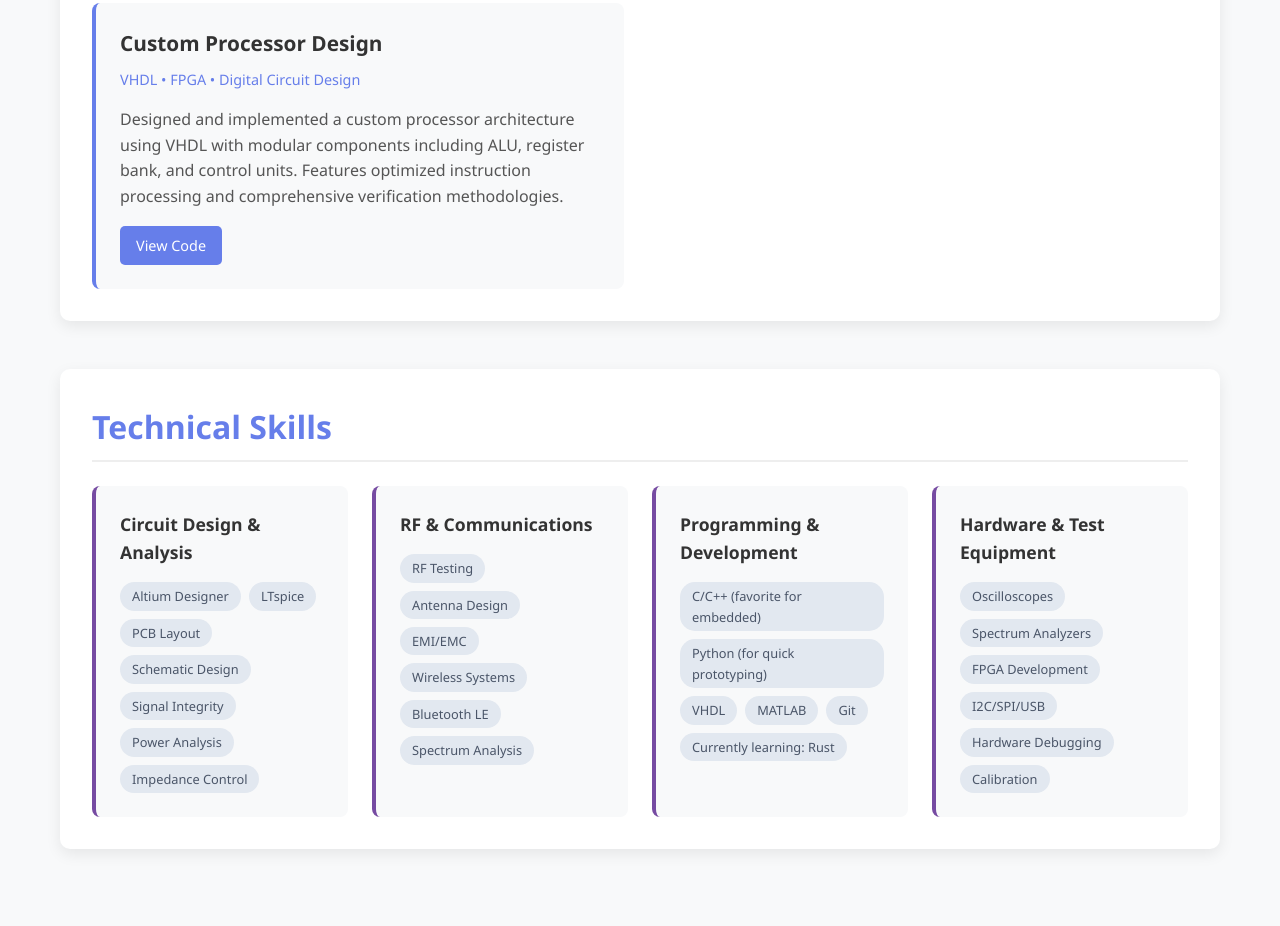
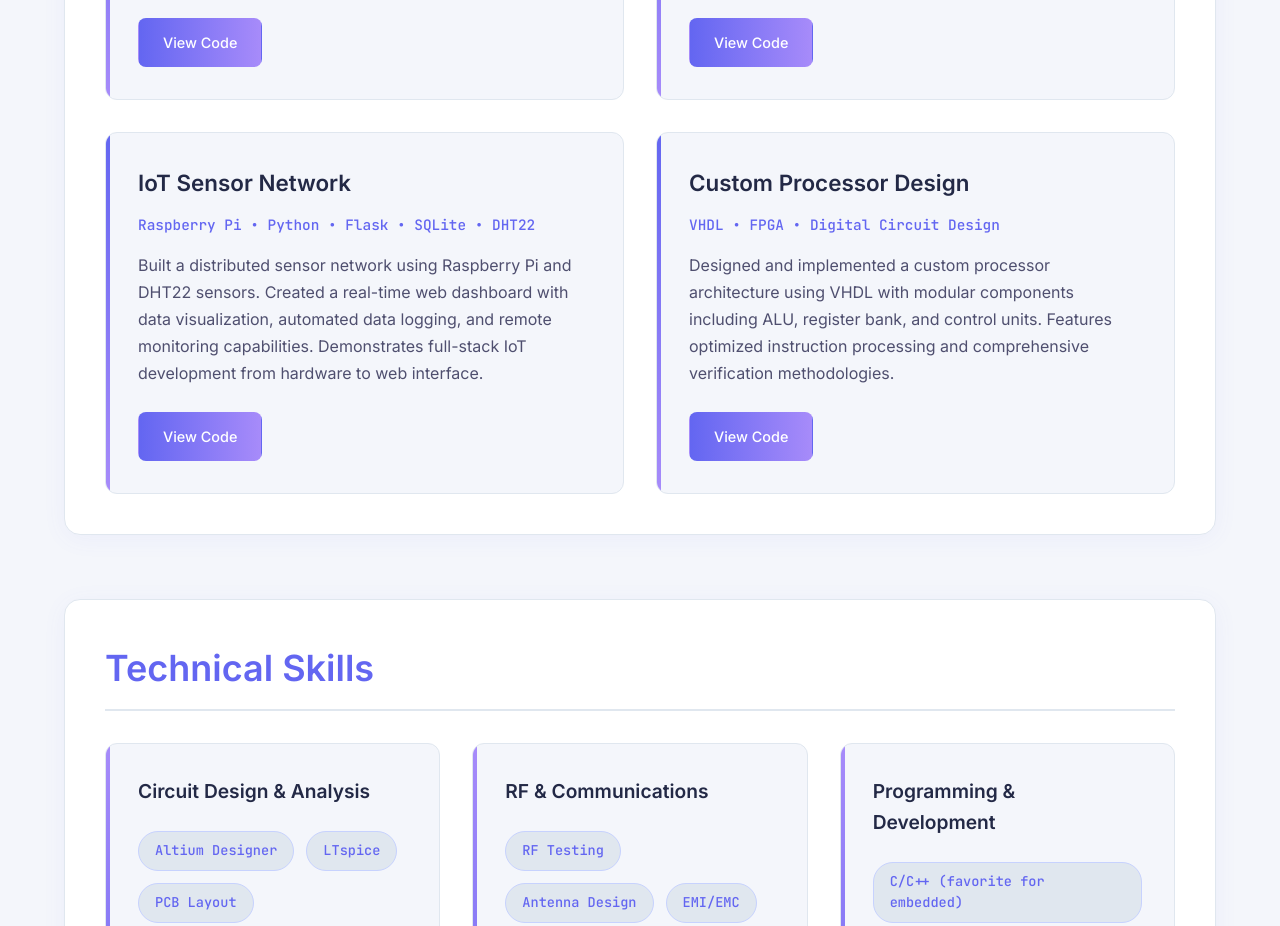
Before and after one commit to ehgbl/ehgbl.github.io, a plain HTML site: page index.html in a window 1280 px wide. Shown: the part 1015-1941 px from the top of the page. Before the commit the page ends 1912 px from the top, so only its background shows below. Drawn offline with Linux system fonts and the light colour scheme.

Commit message:
Update index.html

```diff
--- a/index.html
+++ b/index.html
@@ -4,37 +4,46 @@
     <meta charset="UTF-8">
     <meta name="viewport" content="width=device-width, initial-scale=1.0">
     <title>Eden's Electrical Engineering Portfolio</title>
+    <link href="https://fonts.googleapis.com/css2?family=Inter:wght@300;400;500;600;700&family=JetBrains+Mono:wght@400;500&display=swap" rel="stylesheet">
     <style>
         * { margin: 0; padding: 0; box-sizing: border-box; }
         body {
-            font-family: 'Segoe UI', Tahoma, Geneva, Verdana, sans-serif;
+            font-family: 'Inter', -apple-system, BlinkMacSystemFont, sans-serif;
             line-height: 1.6;
-            color: #333;
-            background-color: #f8f9fa;
+            color: #232946;
+            background: #f4f6fb;
+            min-height: 100vh;
         }
         .container {
             max-width: 1200px;
             margin: 0 auto;
-            padding: 0 20px;
+            padding: 0 24px;
         }
         header {
-            background: linear-gradient(135deg, #667eea 0%, #764ba2 100%);
-            color: white;
-            padding: 2.5rem 0 2rem 0;
+            background: linear-gradient(90deg, #a5b4fc 0%, #c4b5fd 100%);
+            color: #232946;
+            border-bottom: 1px solid #e0e7ef;
+            padding: 2rem 0;
             text-align: center;
         }
         h1 {
-            font-size: 2.5rem;
+            font-size: 3rem;
+            font-weight: 700;
             margin-bottom: 0.5rem;
+            background: linear-gradient(90deg, #6366f1 0%, #a78bfa 100%);
+            -webkit-background-clip: text;
+            -webkit-text-fill-color: transparent;
+            background-clip: text;
         }
         .subtitle {
-            font-size: 1.2rem;
-            opacity: 0.95;
+            font-size: 1.25rem;
+            color: #4f4f6f;
+            font-weight: 400;
         }
         nav {
-            background: white;
+            background: #fff;
+            border-bottom: 1px solid #e0e7ef;
             padding: 1rem 0;
-            box-shadow: 0 2px 5px rgba(0,0,0,0.07);
             position: sticky;
             top: 0;
             z-index: 100;
@@ -44,141 +53,155 @@
             display: flex;
             justify-content: center;
             flex-wrap: wrap;
+            gap: 2rem;
         }
-        nav ul li { margin: 0 1rem; }
         nav ul li a {
             text-decoration: none;
-            color: #333;
+            color: #232946;
             font-weight: 500;
-            padding: 0.5rem 1rem;
-            border-radius: 5px;
-            transition: background-color 0.3s;
+            padding: 0.75rem 1.5rem;
+            border-radius: 8px;
+            transition: all 0.3s ease;
+            border: 1px solid transparent;
         }
         nav ul li a:hover {
-            background-color: #667eea;
-            color: white;
+            background: #e0e7ef;
+            color: #6366f1;
+            border-color: #a5b4fc;
         }
-        main { padding: 2rem 0; }
+        main { padding: 3rem 0; }
         section {
-            margin-bottom: 3rem;
-            background: white;
-            padding: 2rem;
-            border-radius: 10px;
-            box-shadow: 0 5px 15px rgba(0,0,0,0.08);
+            margin-bottom: 4rem;
+            background: #fff;
+            padding: 2.5rem;
+            border-radius: 16px;
+            border: 1px solid #e0e7ef;
+            box-shadow: 0 4px 24px rgba(99, 102, 241, 0.06);
         }
         h2 {
-            color: #667eea;
-            font-size: 2rem;
-            margin-bottom: 1rem;
-            padding-bottom: 0.5rem;
-            border-bottom: 2px solid #eee;
+            color: #6366f1;
+            font-size: 2.25rem;
+            font-weight: 600;
+            margin-bottom: 1.5rem;
+            padding-bottom: 0.75rem;
+            border-bottom: 2px solid #e0e7ef;
         }
         .project-grid {
             display: grid;
-            grid-template-columns: repeat(auto-fit, minmax(350px, 1fr));
+            grid-template-columns: repeat(auto-fit, minmax(380px, 1fr));
             gap: 2rem;
             margin-top: 2rem;
         }
         .project-card {
-            background: #f8f9fa;
-            padding: 1.5rem;
-            border-radius: 8px;
-            border-left: 4px solid #667eea;
-            transition: transform 0.3s, box-shadow 0.3s;
+            background: #f4f6fb;
+            padding: 2rem;
+            border-radius: 12px;
+            border: 1px solid #e0e7ef;
+            transition: all 0.3s ease;
+            position: relative;
+            overflow: hidden;
+        }
+        .project-card::before {
+            content: '';
+            position: absolute;
+            top: 0;
+            left: 0;
+            width: 4px;
+            height: 100%;
+            background: linear-gradient(180deg, #6366f1 0%, #a78bfa 100%);
         }
         .project-card:hover {
-            transform: translateY(-5px);
-            box-shadow: 0 8px 25px rgba(0,0,0,0.13);
+            transform: translateY(-4px);
+            box-shadow: 0 12px 32px rgba(99, 102, 241, 0.10);
+            border-color: #a5b4fc;
         }
         .project-card h3 {
-            color: #333;
-            margin-bottom: 0.5rem;
-            font-size: 1.3rem;
+            color: #232946;
+            margin-bottom: 0.75rem;
+            font-size: 1.4rem;
+            font-weight: 600;
         }
         .project-card .tech-stack {
-            color: #667eea;
+            color: #6366f1;
             font-size: 0.9rem;
             margin-bottom: 1rem;
             font-weight: 500;
+            font-family: 'JetBrains Mono', monospace;
         }
         .project-card p {
-            margin-bottom: 1rem;
-            color: #555;
+            margin-bottom: 1.5rem;
+            color: #4f4f6f;
+            line-height: 1.7;
         }
         .project-links {
             display: flex;
             gap: 1rem;
         }
         .project-links a {
-            background: #667eea;
+            background: linear-gradient(90deg, #6366f1 0%, #a78bfa 100%);
             color: white;
-            padding: 0.5rem 1rem;
+            padding: 0.75rem 1.5rem;
             text-decoration: none;
-            border-radius: 5px;
+            border-radius: 8px;
             font-size: 0.9rem;
-            transition: background-color 0.3s;
+            font-weight: 500;
+            transition: all 0.3s ease;
+            border: 1px solid transparent;
         }
-        .project-links a:hover { background: #5a67d8; }
+        .project-links a:hover {
+            transform: translateY(-2px);
+            box-shadow: 0 8px 20px rgba(99, 102, 241, 0.13);
+        }
         .skills-grid {
             display: grid;
-            grid-template-columns: repeat(auto-fit, minmax(250px, 1fr));
-            gap: 1.5rem;
-            margin-top: 1.5rem;
+            grid-template-columns: repeat(auto-fit, minmax(280px, 1fr));
+            gap: 2rem;
+            margin-top: 2rem;
         }
         .skill-category {
-            background: #f8f9fa;
-            padding: 1.5rem;
-            border-radius: 8px;
-            border-left: 4px solid #764ba2;
+            background: #f4f6fb;
+            padding: 2rem;
+            border-radius: 12px;
+            border: 1px solid #e0e7ef;
+            position: relative;
+            overflow: hidden;
+        }
+        .skill-category::before {
+            content: '';
+            position: absolute;
+            top: 0;
+            left: 0;
+            width: 4px;
+            height: 100%;
+            background: linear-gradient(180deg, #a78bfa 0%, #6366f1 100%);
         }
         .skill-category h4 {
-            color: #333;
-            margin-bottom: 1rem;
-            font-size: 1.1rem;
+            color: #232946;
+            margin-bottom: 1.5rem;
+            font-size: 1.2rem;
+            font-weight: 600;
         }
         .skill-tags {
             display: flex;
             flex-wrap: wrap;
-            gap: 0.5rem;
+            gap: 0.75rem;
         }
         .skill-tag {
-            background: #e2e8f0;
-            color: #4a5568;
-            padding: 0.25rem 0.75rem;
-            border-radius: 15px;
-            font-size: 0.8rem;
+            background: #e0e7ef;
+            color: #6366f1;
+            padding: 0.5rem 1rem;
+            border-radius: 20px;
+            font-size: 0.85rem;
             font-weight: 500;
+            border: 1px solid #c7d2fe;
+            font-family: 'JetBrains Mono', monospace;
         }
-        .contact-info {
-            text-align: center;
-            background: linear-gradient(135deg, #667eea 0%, #764ba2 100%);
-            color: white;
-            padding: 2rem;
-            border-radius: 10px;
-        }
-        .contact-info h3 {
-            margin-bottom: 1rem;
-            font-size: 1.5rem;
-        }
-        .contact-links {
-            display: flex;
-            justify-content: center;
-            gap: 2rem;
-            flex-wrap: wrap;
-        }
-        .contact-links a {
-            color: white;
-            text-decoration: none;
-            font-weight: 500;
-            font-size: 1.1rem;
-            transition: opacity 0.3s;
-        }
-        .contact-links a:hover { opacity: 0.8; }
         @media (max-width: 768px) {
-            h1 { font-size: 2rem; }
+            h1 { font-size: 2.25rem; }
             .project-grid { grid-template-columns: 1fr; }
-            nav ul { flex-direction: column; align-items: center; }
-            nav ul li { margin: 0.25rem 0; }
+            nav ul { flex-direction: column; align-items: center; gap: 1rem; }
+            .container { padding: 0 16px; }
+            section { padding: 1.5rem; }
         }
     </style>
 </head>
@@ -202,8 +225,8 @@
         <section id="about">
             <h2>About Me</h2>
             <p>
-                I’m passionate about designing and building things that make a difference. From RF systems to embedded controllers, I enjoy the challenge of turning ideas into working hardware. My journey has taken me from soldering my first circuit in high school to leading complex projects in wireless communication and robotics. I believe the best engineering happens at the intersection of creativity and precision.<br><br>
-                When I’m not tinkering with circuits, you’ll find me exploring new tech, hiking, or playing chess. I love collaborating with others who are curious and driven to solve real-world problems.
+                I'm passionate about designing and building things that make a difference. From RF systems to embedded controllers, I enjoy the challenge of turning ideas into working hardware. My journey has taken me from soldering my first circuit in high school to leading complex projects in wireless communication and robotics. I believe the best engineering happens at the intersection of creativity and precision.<br><br>
+                When I'm not tinkering with circuits, you'll find me exploring new tech, hiking, or playing chess. I love collaborating with others who are curious and driven to solve real-world problems.
             </p>
         </section>
         <section id="projects">
@@ -227,6 +250,16 @@
                     </p>
                     <div class="project-links">
                         <a href="https://github.com/ehgbl/riscv" target="_blank">View Code</a>
+                    </div>
+                </div>
+                <div class="project-card">
+                    <h3>IoT Sensor Network</h3>
+                    <div class="tech-stack">Raspberry Pi • Python • Flask • SQLite • DHT22</div>
+                    <p>
+                        Built a distributed sensor network using Raspberry Pi and DHT22 sensors. Created a real-time web dashboard with data visualization, automated data logging, and remote monitoring capabilities. Demonstrates full-stack IoT development from hardware to web interface.
+                    </p>
+                    <div class="project-links">
+                        <a href="https://github.com/ehgbl/iot-sensor-network" target="_blank">View Code</a>
                     </div>
                 </div>
                 <div class="project-card">
```
